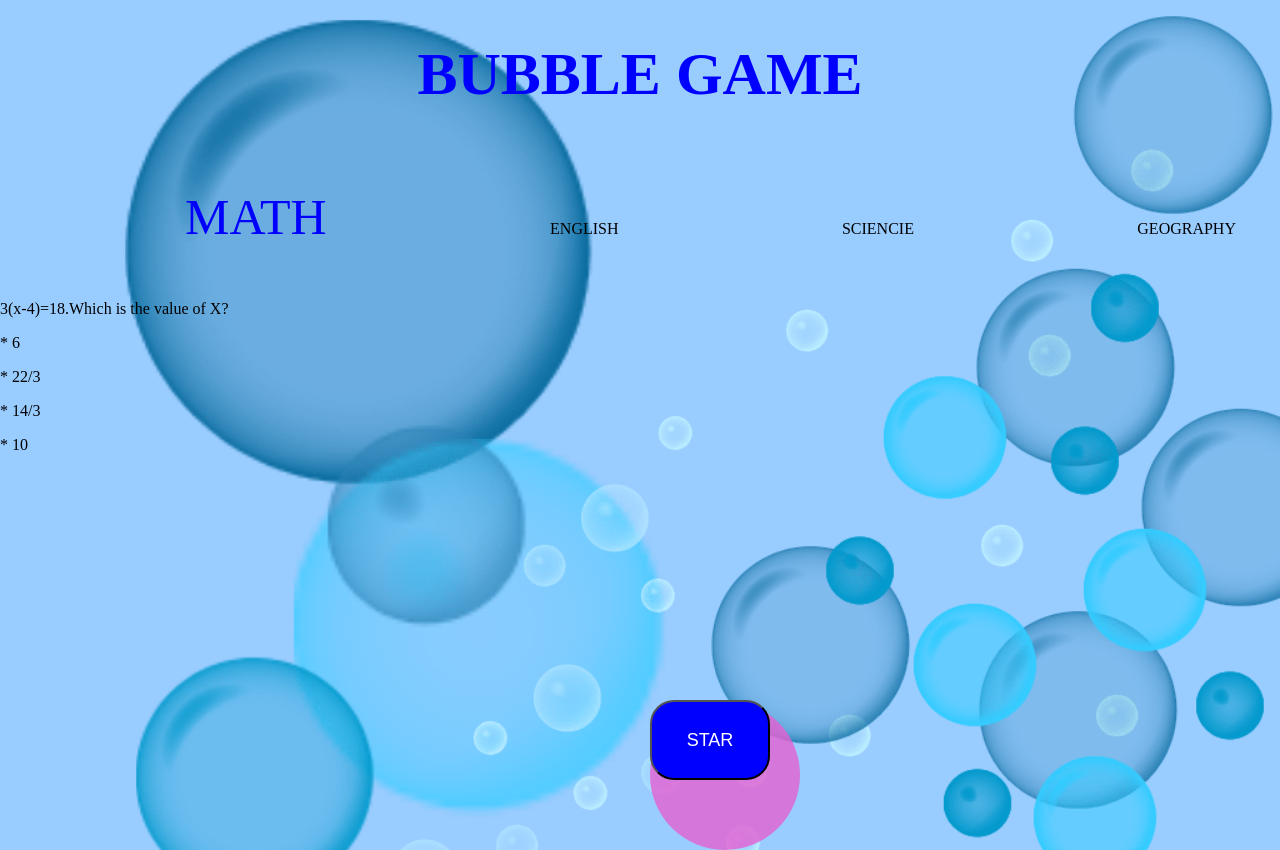
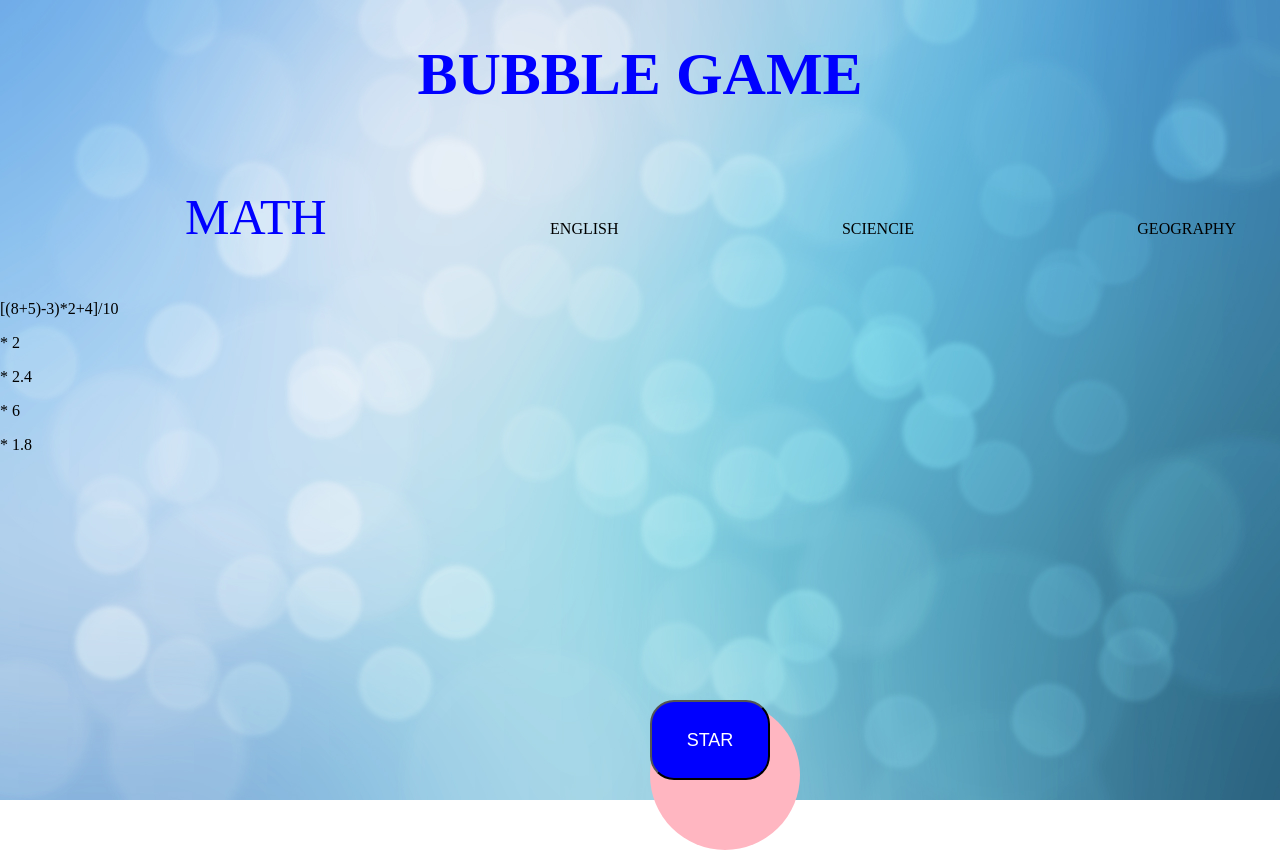
Before and after one commit to luisa86/BALLONS, a plain HTML site: page starter-code/index.html in a window 1280 px wide. Both pictures are taken after a click on the button "STAR". Drawn offline with Linux system fonts and the light colour scheme.

```diff
--- a/starter-code/css/styles.css
+++ b/starter-code/css/styles.css
@@ -1,5 +1,5 @@
 body {
-  background-image: url("../images/fondo.gif");
+  background-image: url("../images/background.jpg");
   background-repeat: no-repeat;
   background-size: cover;
   width: 100%;
@@ -105,7 +105,6 @@ button {
 }*/
 
 .pop {
-top: 200px;
 left: 650px;
 
 }
--- a/starter-code/js/Points.js
+++ b/starter-code/js/Points.js
@@ -17,5 +17,5 @@ Points.prototype.createBubble= function () {
     'background-color': this.color,
     'border-radius': this.borderRadius
   });
-  $('#container').append($points);
+  $('body').append($points);
 };
--- a/starter-code/js/game.js
+++ b/starter-code/js/game.js
@@ -5,14 +5,15 @@ var assignature;
 var $container;
 var $question;
 var $pop = $('.pop');
-var points = new Points (200, 50, 50, 'rgb(255, 0, 0)', 30, $('#container'));
+var points;
 
 function initGame() {
   $container = $('<div>').attr('id', 'container');
   $('body').prepend($container);
   assignature = new Assignature();
+  game = new BubbleGame(questions);
+  points = new Points (200, 50, 50, 'red', 30, $('#container'));
   assignature.init();
-  game = new BubbleGame(questions);
 }
 
 function animateAssignature() {
@@ -42,6 +43,7 @@ function printRespuest() {
     if (res == "true") {
       alert("IS CORRECT!!!!");
       points.createBubble();
+      newQuestion();
     } else {
       alert("HAS LOST!!!!");
     }
@@ -54,7 +56,7 @@ function deletePreviousQuestion(){
 }
 
 function starBubble(){
-  bubble = new Bubble(400, 150, 150, 'rgba(229, 97, 211, 0.8)', 100, $container);
+  bubble = new Bubble(400, 150, 150, 'lightpink', 100, $container);
     var move = function () {
     setInterval (function(){
      bubble.exploit();
@@ -62,56 +64,21 @@ function starBubble(){
    };
 }
 
+function newQuestion(){
+  game.changeActualQuestion();
+  deletePreviousQuestion();
+  animateAssignature();
+  printQuestion();
+  printAnswers();
+  printRespuest();
+  starBubble();
+}
+
 $(document).ready(function() {
 
   initGame();
 
   $("button").on("click", function() {
-    game.changeActualQuestion();
-    deletePreviousQuestion();
-    animateAssignature();
-    printQuestion();
-    printAnswers();
-    printRespuest();
-    starBubble();
+    newQuestion();
   });
-
-
-  // game = new BubbleGame(questions);
-  // bubble = new Bubble(400, 150, 150, "coral", 100, $container);
-  // var $pop = $('.pop');
-  //
-  // var $question = $('<div>').attr('class', game.getType()).text(game.getQuestion());
-  // $pop.append($question);
-  //
-  //
-  // var $answersContainer = $('<div>').attr('class', 'options');
-  // game.getAnswers().forEach(function(answer) {
-  //   var $option = $('<p>').attr('result', answer.correct).text(" * " + answer.option);
-  //   $answersContainer.append($option);
-  // });
-  //
-  // $container.append($answersContainer);
-  //
-  // $("p").on("click", (function() {
-  //   var res = $(this).attr('result');
-  //   if ( res == "true"){
-  //     alert("IS CORRECT!!!!");
-  //   }else {
-  //     alert("HAS LOST!!!!");
-  //   }
-  // }));
-  //
-  // $("button").on("click", (function() {
-  //   game.getQuestion();
-  //   game.getAnswers();
-  //   move();
-  // }));
-  //
-  // var move = function () {
-  //   setInterval (function(){
-  //     bubble.exploit();
-  //   },60);
-  // };
-
 });
```
Also changed, not shown: starter-code/images/background.jpg (added), starter-code/images/fondo.gif (deleted), 3 other files.
